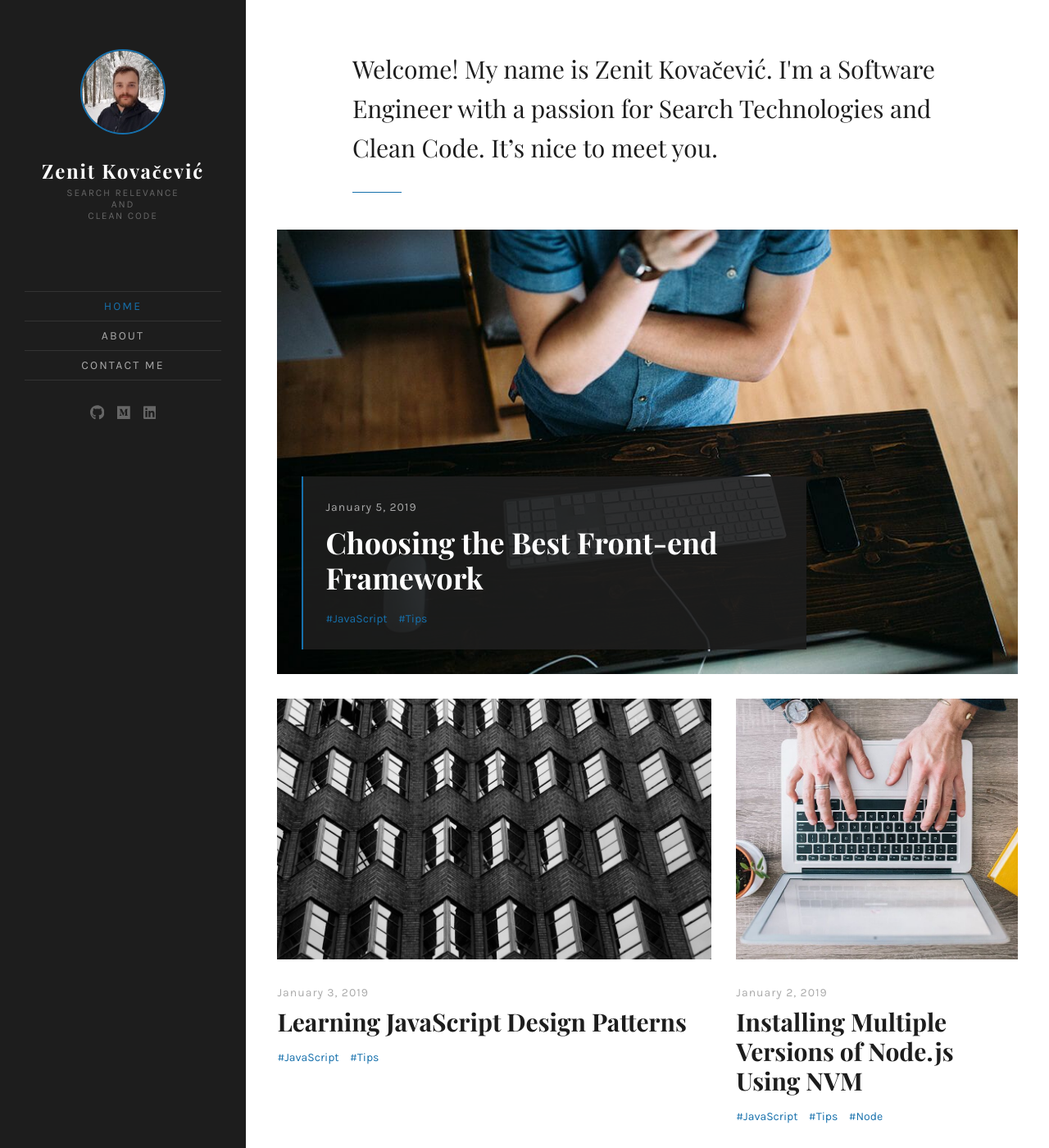
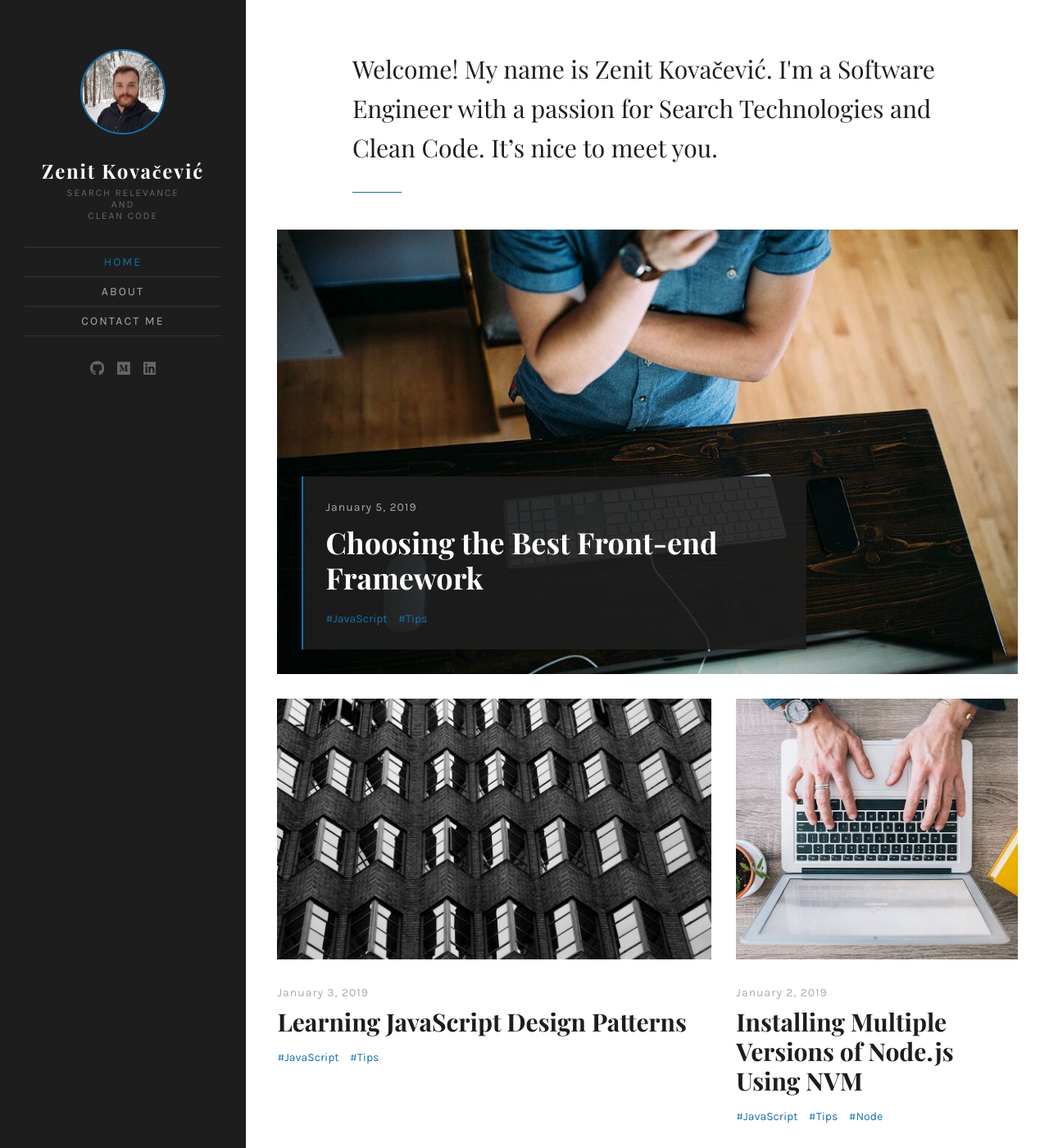
Before and after one commit to ZenitK/zenitk.github.io, a Jekyll site: the page built from index.html, in a window 1280 px wide and 1400 px high. Shown: the whole window at 82% size. Built offline with Jekyll 4.4.1, drawn with Linux system fonts in a browser that asks for light colours; some web fonts are replaced; the list of posts is cut into pages by our own code.

Commit message:
Missing css

```diff
--- a/_sass/_media-queries.scss
+++ b/_sass/_media-queries.scss
@@ -141,6 +141,9 @@
   }
   .site-description span {
     display: block;
+  }
+  .menu{
+    margin: 0;
   }
   .menu-toggle {
     display: none;
```
